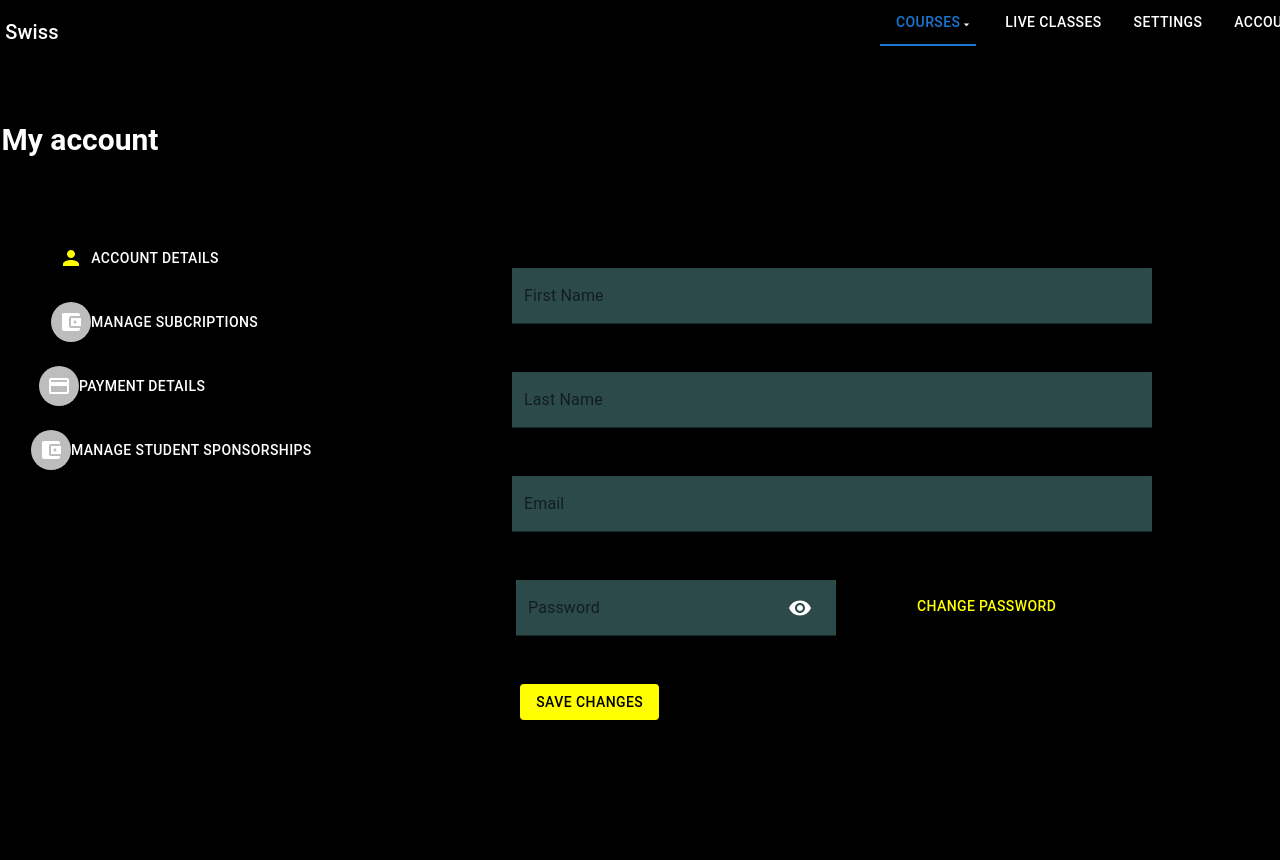
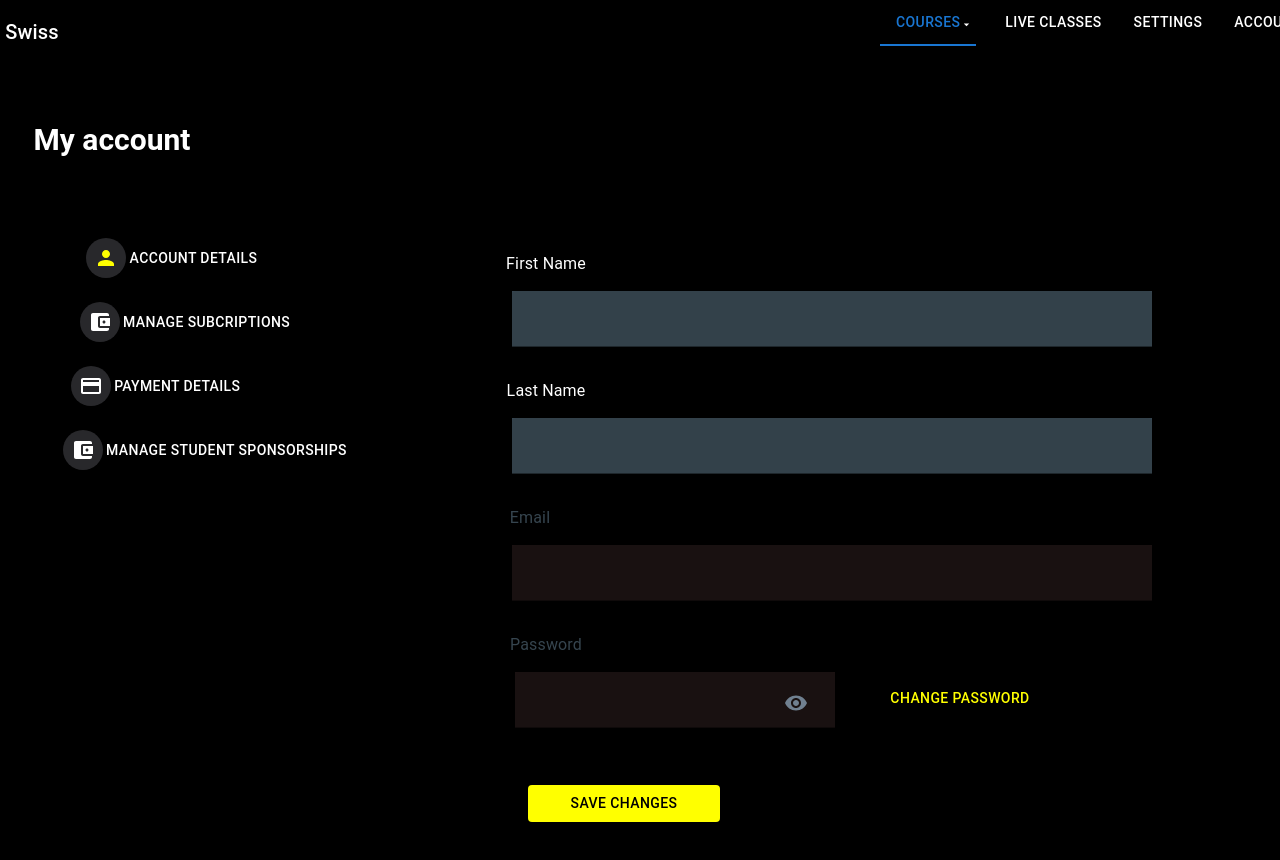
Before and after one commit to ali2210/vitereact, a React (Vite) app in the folder vitedemo/: page / in a window 1280 px wide. Shown: the top 860 px of the page. Built offline with nearby package versions, Linux system fonts and the light colour scheme.

Commit message:
modifications

```diff
--- a/vitedemo/src/App.jsx
+++ b/vitedemo/src/App.jsx
@@ -12,6 +12,8 @@ import Avatar from '@mui/material/Avatar';
 import Button from '@mui/material/Button';
 import Stack from '@mui/material/Stack';
 import TextField  from '@mui/material/TextField';
+import FormControl  from '@mui/material/FormControl';
+import InputLabel from '@mui/material/InputLabel';
 import VisibilityIcon from '@mui/icons-material/Visibility';
 
 
@@ -45,26 +47,25 @@ function App() {
 
   return (
     <>
-      <Box sx={{flexGrow : 1, color : 'white'}} md={{flexGrow : 1, color : 'white'}} lg={{flexGrow : 1, color : 'white'}}>
-        <Appbar sx={{position : '2pc', top : '0pc', background : 'black', zIndex : '2', color : 'white', height : '3pc'}}
-          md={{position : '2pc', top : '0pc', background : 'black', zIndex : '2', color : 'white', height : '3pc'}} lg={{position : '2pc', top : '0pc', background : 'black', zIndex : '2', color : 'white', height : '3pc'}}>
+      <Box sx={{flexGrow : 1, color : 'white'}}>
+        <Appbar sx={{position : '2pc', top : '0pc', background : 'black', zIndex : '2', color : 'white', height : '3pc'}}>
           <Toolbar>
-            <Typography variant="h6" component="div" sx={{flexGrow : 1, position : 'relative', left : '-38pc'}} md={{flexGrow : 1, position : 'relative', left : '-38pc'}} lg={{flexGrow : 1, position : 'relative', left : '-38pc'}}> Swiss </Typography>
+            <Typography variant="h6" component="div" sx={{flexGrow : 1, position : 'relative', left : '-38pc'}}> Swiss </Typography>
           </Toolbar>
           <TabContext value={value}>
             <TabList onChange ={handleChange} variant="scrollable"
-              scrollButtons="auto" aria-label="tabs" sx={{position : 'relative', top : '-4.1pc', left : '55pc', background: 'transparent'}} md={{position : 'relative', top : '-4.1pc', left : '55pc', background: 'transparent'}} lg={{position : 'relative', top : '-4.1pc', left : '55pc', background: 'transparent'}}>
-                <Tab value="1" sx={{border : 'none', color : 'white'}} md={{border : 'none', color : 'white'}} lg={{border : 'none', color : 'white'}} label="Courses" onClick={handleClick} aria-describedby={id}></Tab> <ArrowDropDownIcon sx={{position : 'relative', top : '1.2pc', left : '-1.00pc' , fontSize : 'small'}}/>
-                <Tab value="2" sx={{border : 'none', color : 'white'}} md={{border : 'none', color : 'white'}} lg={{border : 'none', color : 'white'}} label="Live classes"></Tab>
-                <Tab value="3" sx={{border : 'none', color : 'white'}} md={{border : 'none', color : 'white'}} lg={{border : 'none', color : 'white'}}  label="Settings"></Tab>
-                <Tab value="4" sx={{border : 'none', color : 'white'}} md={{border : 'none', color : 'white'}} lg={{border : 'none', color : 'white'}} label="Account"></Tab> <ArrowDropDownIcon sx={{position : 'relative', top : '1.2pc', left : '-1.00pc' , fontSize : 'small'}}/>
+              scrollButtons="auto" aria-label="tabs" sx={{position : 'relative', top : '-4.1pc', left : '55pc', background: 'transparent'}}>
+                <Tab value="1" sx={{border : '', color : 'white'}} label="Courses" onClick={handleClick} aria-describedby={id}></Tab> <ArrowDropDownIcon sx={{position : 'relative', top : '1.2pc', left : '-1.00pc' , fontSize : 'small'}}/>
+                <Tab value="2" sx={{border : 'none', color : 'white'}} label="Live classes"></Tab>
+                <Tab value="3" sx={{border : 'none', color : 'white'}} label="Settings"></Tab>
+                <Tab value="4" sx={{border : 'none', color : 'white'}} label="Account"></Tab> <ArrowDropDownIcon sx={{position : 'relative', top : '1.2pc', left : '-1.00pc' , fontSize : 'small'}}/>
               </TabList>
               <TabPanel value={value}>
                 <Popper id={id} open={open} anchorEl={anchorEl}>
-                  <Box sx={{ border: 1, p: 1, bgcolor: 'black', color : 'white', width : '5pc' }} md={{ border: 1, p: 1, bgcolor: 'black', color : 'white', width : '5pc' }} lg={{ border: 1, p: 1, bgcolor: 'black', color : 'white', width : '5pc' }}>
+                  <Box sx={{ border: 1, p: 1, bgcolor: 'black', color : 'white', width : '5pc' }}>
                       MUI5
                   </Box>
-                  <Box sx={{ border: 1, p: 1, bgcolor: 'black', color : 'white', width : '5pc' }} md={{ border: 1, p: 1, bgcolor: 'black', color : 'white', width : '5pc' }} lg={{ border: 1, p: 1, bgcolor: 'black', color : 'white', width : '5pc' }}>
+                  <Box sx={{ border: 1, p: 1, bgcolor: 'black', color : 'white', width : '5pc' }}>
                       ViteReact
                   </Box>
                 </Popper>
@@ -74,47 +75,58 @@ function App() {
               <TabPanel value="3">
               </TabPanel>
               <TabPanel value="4">
-                <Box sx={{ border: 1, p: 1, bgcolor: 'black', color : 'white', width : '5pc', position : 'relative', top : '-5.5pc', left : '75pc'}} md={{ border: 1, p: 1, bgcolor: 'black', color : 'white', width : '5pc', position : 'relative', top : '-5.5pc', left : '75pc'}} lg={{ border: 1, p: 1, bgcolor: 'black', color : 'white', width : '5pc', position : 'relative', top : '-5.5pc', left : '75pc'}}>
-                      <Avatar sx={{justifyContent : 'center', relative : 'position', left : '1pc'}} md={{justifyContent : 'center', relative : 'position', left : '1pc'}} lg={{justifyContent : 'center', relative : 'position', left : '1pc'}}></Avatar> My Profile
+                <Box sx={{ border: 1, p: 1, bgcolor: 'black', color : 'white', width : '5pc', position : 'relative', top : '-5.5pc', left : '75pc'}}>
+                      <Avatar sx={{justifyContent : 'center', relative : 'position', left : '1pc'}}></Avatar> My Profile
                 </Box>
               </TabPanel>
           </TabContext>
         </Appbar>
-        <Typography variant="h5" component="div" sx={{flexGrow : 1, position : 'relative', top : '3pc' , left : '-35pc', fontSize : '30px'}} md={{flexGrow : 1, position : 'relative', top : '3pc' , left : '-35pc', fontSize : '30px'}} lg={{flexGrow : 1, position : 'relative', top : '3pc' , left : '-35pc', fontSize : '30px'}}> <h4>My account</h4> </Typography>
-        <Box sx={{width : '100%', position : 'relative', top : '2pc'}} md={{width : '100%', position : 'relative', top : '2pc'}} lg={{width : '100%', position : 'relative', top : '2pc'}}>
+        <Typography variant="h5" component="div" sx={{flexGrow : 1, position : 'relative', top : '3pc' , left : '-33pc', fontSize : '30px'}}> <h4>My account</h4> </Typography>
+        <Box sx={{width : '100%', position : 'relative', top : '2pc'}}>
           <Stack direction="row" spacing={2}>
-            <Button variant="shadow" sx={{background : 'transparent', position : 'relative', top : '3pc', left : '0.2pc'}} md={{background : 'transparent', position : 'relative', top : '3pc', left : '0.2pc'}} lg={{background : 'transparent', position : 'relative', top : '3pc', left : '0.2pc'}}>
-            <Avatar sx={{background : 'black'}} md={{background : 'black'}} lg={{background : 'black'}}>
-              <PersonIcon sx={{color : 'yellow'}} md={{color : 'yellow'}} lg={{color : 'yellow'}}/>
+            <Button variant="shadow" sx={{background : 'transparent', position : 'relative', top : '3pc', left : '2.6pc'}}>
+            <Avatar sx={{background : '#28282B', position : 'relative', left : '-0.2pc'}}>
+              <PersonIcon sx={{color : 'yellow'}}/>
             </Avatar> Account details
             </Button>
-            <Button variant="shadow" sx={{background : 'transparent', position : 'relative', top : '7pc', left : '-13.3pc'}} md={{background : 'transparent', position : 'relative', top : '7pc', left : '-13.3pc'}} lg={{background : 'transparent', position : 'relative', top : '7pc', left : '-13.3pc'}}>
-             <Avatar>
+            <Button variant="shadow" sx={{background : 'transparent', position : 'relative', top : '7pc', left : '-11.3pc'}}>
+             <Avatar sx={{position : 'relative', left : '-0.2pc', background : '#28282B'}}>
               <AccountBalanceWalletIcon/>
              </Avatar> Manage subcriptions
             </Button>
-            <Button variant="shadow" sx={{background : 'transparent', position : 'relative', top : '11pc', left : '-30pc'}} md={{background : 'transparent', position : 'relative', top : '11pc', left : '-30pc'}} lg={{background : 'transparent', position : 'relative', top : '11pc', left : '-30pc'}}>
-             <Avatar>
-                <PaymentIcon></PaymentIcon>
+            <Button variant="shadow" sx={{background : 'transparent', position : 'relative', top : '11pc', left : '-27.8pc'}}>
+             <Avatar sx={{position : 'relative', left : '-0.2pc', background : '#28282B'}}>
+                <PaymentIcon/>
               </Avatar> Payment details
             </Button>
-            <Button variant="shadow" sx={{background : 'transparent', position : 'relative', top : '15pc', left : '-43.9pc'}} md={{background : 'transparent', position : 'relative', top : '15pc', left : '-43.9pc'}} lg={{background : 'transparent', position : 'relative', top : '15pc', left : '-43.9pc'}}>
-            <Avatar>
+            <Button variant="shadow" sx={{background : 'transparent', position : 'relative', top : '15pc', left : '-41.7pc'}}>
+            <Avatar sx={{position : 'relative', left : '-0.2pc', background : '#28282B'}}>
               <AccountBalanceWalletIcon/>
             </Avatar> Manage student sponsorships
             </Button>
           </Stack>
         </Box>
-        <Box sx={{width : '100%', position : 'relative', top : '2pc'}} md={{width : '100%', position : 'relative', top : '2pc'}} lg={{width : '100%', position : 'relative', top : '2pc'}}>
+        <Box sx={{width : '100%', position : 'relative', top : '2pc'}}>
           <Stack direction="row" spacing={2}>
-            <Box sx={{position : 'relative', left : '30pc', width : '30pc'}} md={{position : 'relative', left : '30pc', width : '30pc'}} lg={{position : 'relative', left : '30pc', width : '30pc'}}>
-              <TextField id="firstname" type='text' label="First Name" variant="filled" sx={{width : '40pc', background : 'darkslategrey', color : 'white', position : 'relative', top : '2pc'}} md={{width : '40pc', background : 'darkslategrey', color : 'white', position : 'relative', top : '2pc'}} lg={{width : '40pc', background : 'darkslategrey', color : 'white', position : 'relative', top : '2pc'}} />
-              <TextField id="lastname" type='text' label="Last Name" variant="filled" sx={{width : '40pc',  background : 'darkslategrey', color : 'white', position : 'relative', top : '5pc'}} md={{width : '40pc',  background : 'darkslategrey', color : 'white', position : 'relative', top : '5pc'}} lg={{width : '40pc',  background : 'darkslategrey', color : 'white', position : 'relative', top : '5pc'}} />
-              <TextField id="email" type='text' label="Email" variant="filled" sx={{width : '40pc', background : 'darkslategrey', color : 'white', position : 'relative', top : '8pc'}} md={{width : '40pc', background : 'darkslategrey', color : 'white', position : 'relative', top : '8pc'}} lg={{width : '40pc', background : 'darkslategrey', color : 'white', position : 'relative', top : '8pc'}} />
-              <TextField id="password" type='password' label="Password" variant="filled" sx={{width : '20pc',  background : 'darkslategrey', color : 'white', position : 'relative', top : '11pc', left : '-4pc'}} md={{width : '20pc',  background : 'darkslategrey', color : 'white', position : 'relative', top : '11pc', left : '-4pc'}} lg={{width : '20pc',  background : 'darkslategrey', color : 'white', position : 'relative', top : '11pc', left : '-4pc'}} />
-              <VisibilityIcon sx={{position : 'relative', top : '12pc', left : '-7pc'}} md={{position : 'relative', top : '12pc', left : '-7pc'}} lg={{position : 'relative', top : '12pc', left : '-7pc'}}></VisibilityIcon>
-              <Button variant='outline' sx={{position : 'relative', top : '8pc', left : '19pc', color : 'yellow', background : 'black'}} md={{position : 'relative', top : '8pc', left : '19pc', color : 'yellow', background : 'black'}} lg={{position : 'relative', top : '8pc', left : '19pc', color : 'yellow', background : 'black'}}> Change Password </Button>
-              <Button variant='outline' sx={{position : 'relative', top : '14pc', left : '-15.5pc', color : 'black', background : 'yellow'}} md={{position : 'relative', top : '14pc', left : '-15.5pc', color : 'black', background : 'yellow'}} lg={{position : 'relative', top : '14pc', left : '-15.5pc', color : 'black', background : 'yellow'}}> Save changes </Button>
+            <Box sx={{position : 'relative', left : '30pc', width : '30pc'}}>
+            <FormControl>
+              <InputLabel sx={{color : 'white', position : 'relative', top : '0pc', left : '-18pc'}}> First Name </InputLabel>
+              <TextField id="firstname" type='text' variant="filled" sx={{input : {color : 'white'}, width : '40pc', background : '#36454F', position : 'relative', top : '2pc'}} />
+
+              <InputLabel sx={{color : 'white', position : 'relative', top : '3pc', left : '-18pc'}}> Last Name </InputLabel>
+              <TextField id="lastname" type='text'  variant="filled" sx={{input : {color : 'white'}, width : '40pc',  background : '#36454F', color : 'white', position : 'relative', top : '5pc'}} />
+
+              <InputLabel sx={{color : '#36454F', position : 'relative', top : '6pc', left : '-19pc'}}> Email </InputLabel>
+              <TextField id="email" type='text'  variant="filled" sx={{input : {color : '#708090'}, width : '40pc', background : '#1B1212', color : 'white', border : '1px', position : 'relative', top : '8pc'}} />
+
+              <InputLabel sx={{color : '#36454F', position : 'relative', top : '9pc', left : '-18pc'}}> Password </InputLabel>
+              <TextField id="password" type='password' variant="filled" sx={{ input : {color : '#1B1212'},  width : '20pc',  background : '#1B1212', color : 'white', position : 'relative', top : '11pc', left : '0.2pc'}} />
+              <VisibilityIcon sx={{position : 'relative', top : '8.69pc', left : '17pc', color : '#708090'}}></VisibilityIcon>
+
+              <Button variant='outline' sx={{position : 'relative', top : '6.1pc',height : '3.1pc', left : '22pc', color : 'yellow', background : 'black', width : '12pc', border : '1px'}}> Change password </Button>
+              <Button variant='outline' sx={{position : 'relative', top : '10pc', left : '1pc', color : 'black', background : 'yellow', width : '12pc'}} > Save changes </Button>
+
+            </FormControl>
             </Box>
           </Stack>
         </Box>
```
